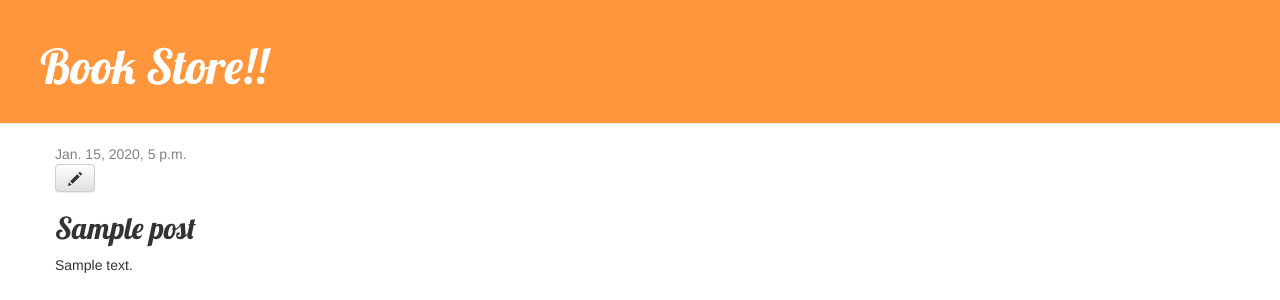
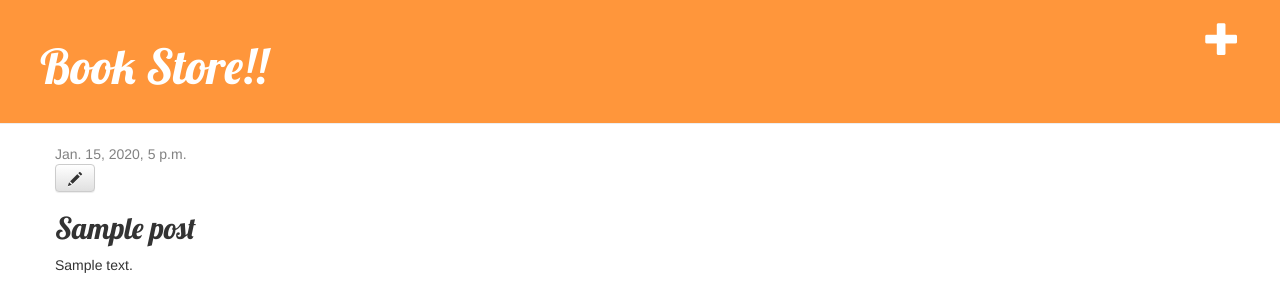
Before and after one commit to ATBLightning/my-first-bookstore, a Django app: page /post/1/ in a window 1280 px wide. Shown: the top 300 px of the page. Run offline with Django 3.2, Linux system fonts and the light colour scheme; a user stored in the database is signed in; tables that the repository leaves empty hold one stand-in row (values such as "Sample post"); some libraries are stand-ins or nearby versions.

Commit message:
FIX ERROR

```diff
--- a/bookstore/templates/bookstore/base.html
+++ b/bookstore/templates/bookstore/base.html
@@ -9,7 +9,9 @@
     </head>
     <body>
         <div class="page-header">
-
+            {% if user.is_authenticated %}
+                <a href="{% url 'post_new' %}" class="top-menu"><span class="glyphicon glyphicon-plus"></span></a>
+            {% endif %}
             <h1><a href="/">Book Store!!</a></h1>
         </div>
         <div class="content container">
```
